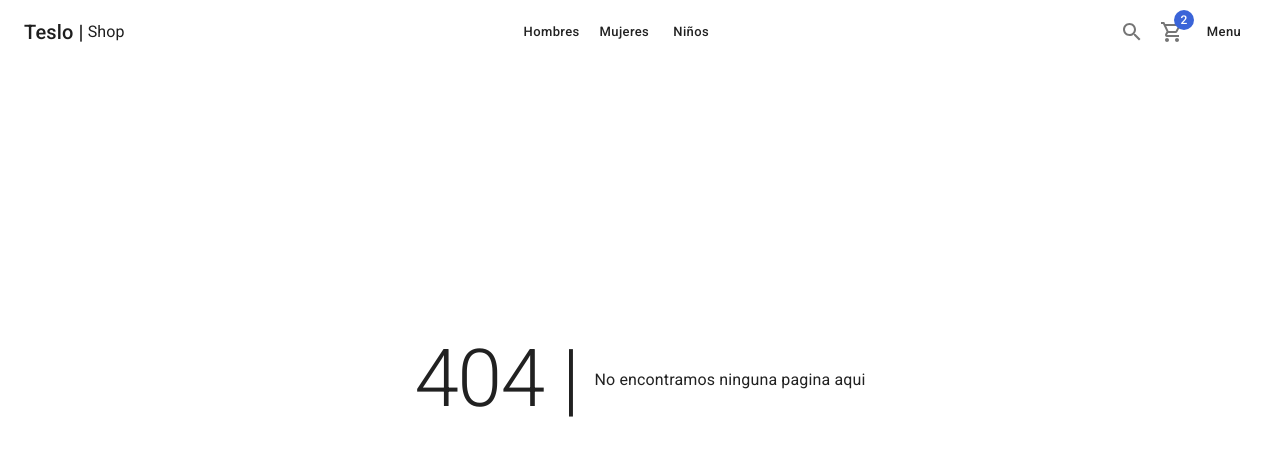
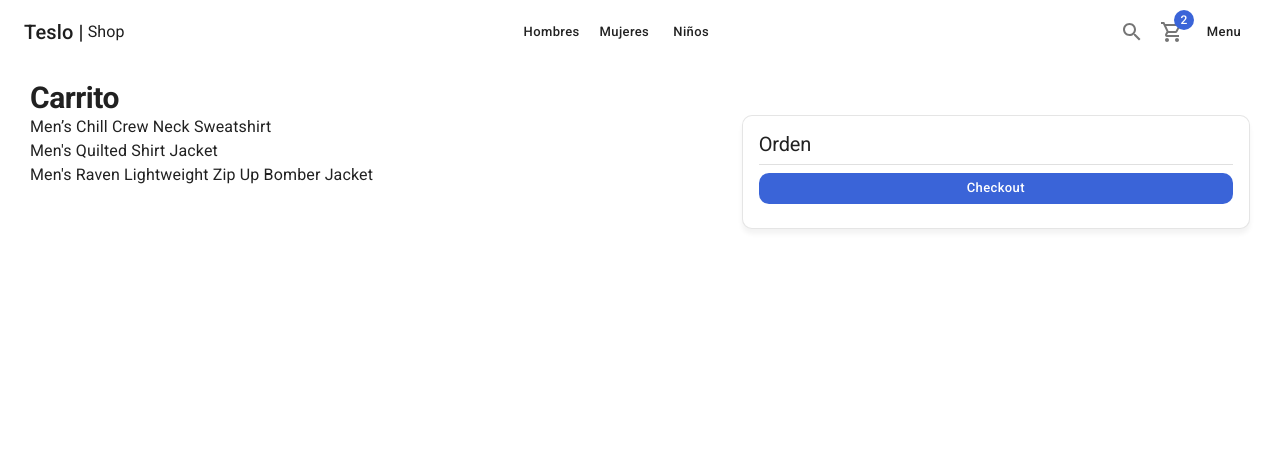
Before and after one commit to Dev-43MrL/teslo-shop, a Next.js app: page /cart in a window 1280 px wide. Before the commit this address had no page. Shown: the top 456 px of the page. Built offline with nearby package versions, Linux system fonts and the light colour scheme.

Commit message:
Pagina de carrito de compras

```diff
--- /dev/null
+++ b/components/cart/CartList.tsx
@@ -0,0 +1,20 @@
+import { initialData } from '../../database/products';
+import { Typography } from '@mui/material';
+
+const productsInCart = [
+    initialData.products[0],
+    initialData.products[1],
+    initialData.products[2]
+]
+
+export const CartList = () => {
+  return (
+    <>
+        {
+            productsInCart.map( product => (
+                <Typography key={ product.slug }>{ product.title }</Typography>
+            ))
+        }
+    </>
+  )
+}
--- /dev/null
+++ b/components/cart/index.ts
@@ -0,0 +1 @@
+export * from './CartList';
--- /dev/null
+++ b/pages/cart/index.tsx
@@ -0,0 +1,34 @@
+import { Card, CardContent, Divider, Grid, Typography, Box, Button } from '@mui/material';
+import { CartList } from '../../components/cart';
+import { ShopLayout } from "../../components/layouts";
+
+export default function CartPage() {
+  return (
+    <ShopLayout title='Carrito - 3' pageDescription="Carrito de compras de la tienda">
+        <Typography variant="h1" component='h1'> Carrito </Typography>
+        <Grid container>
+            <Grid item xs={12} sm={7}>
+                <CartList />
+            </Grid>
+
+            <Grid item xs={12} sm={5}>
+                <Card className="summary-card">
+                    <CardContent>
+                        <Typography variant="h2">Orden</Typography>
+                        <Divider sx={{ my:1 }}/>
+
+                        {/* Order summary */}
+
+                        <Box>
+                            <Button color='secondary' className='circular-btn' fullWidth>
+                                Checkout
+                            </Button>
+                        </Box>
+
+                    </CardContent>
+                </Card>
+            </Grid>
+        </Grid>
+    </ShopLayout>
+  )
+}
--- a/pages/product/slug.tsx
+++ b/pages/product/slug.tsx
@@ -28,11 +28,11 @@
               <SizeSelector sizes={product.sizes}/>
 
               {/* Agregar al Carrito */}
-              <Button color="secondary" className="circular-btn">
+              <Button color="secondary" className="circular-btn" fullWidth>
                 Agregar al carrito
               </Button>
 
-              {/* <Chip label='No hay disponibles' color="error" variant="outlined" /> */}
+              {/* <Chip label='No hay disponibles' color="error" variant="outlined" fullWidth/> */}
 
               {/* Description */}
               <Box sx={{ mt: 2 }}>
```
